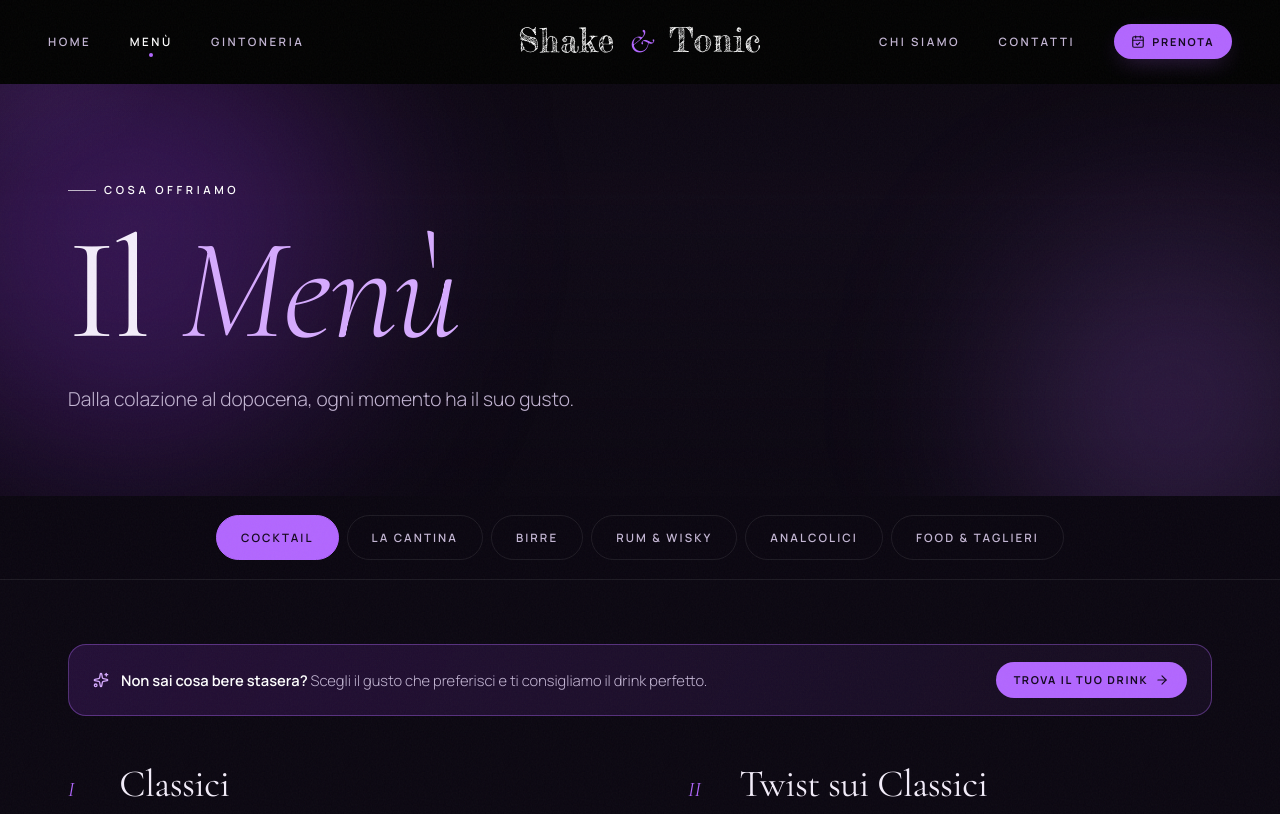
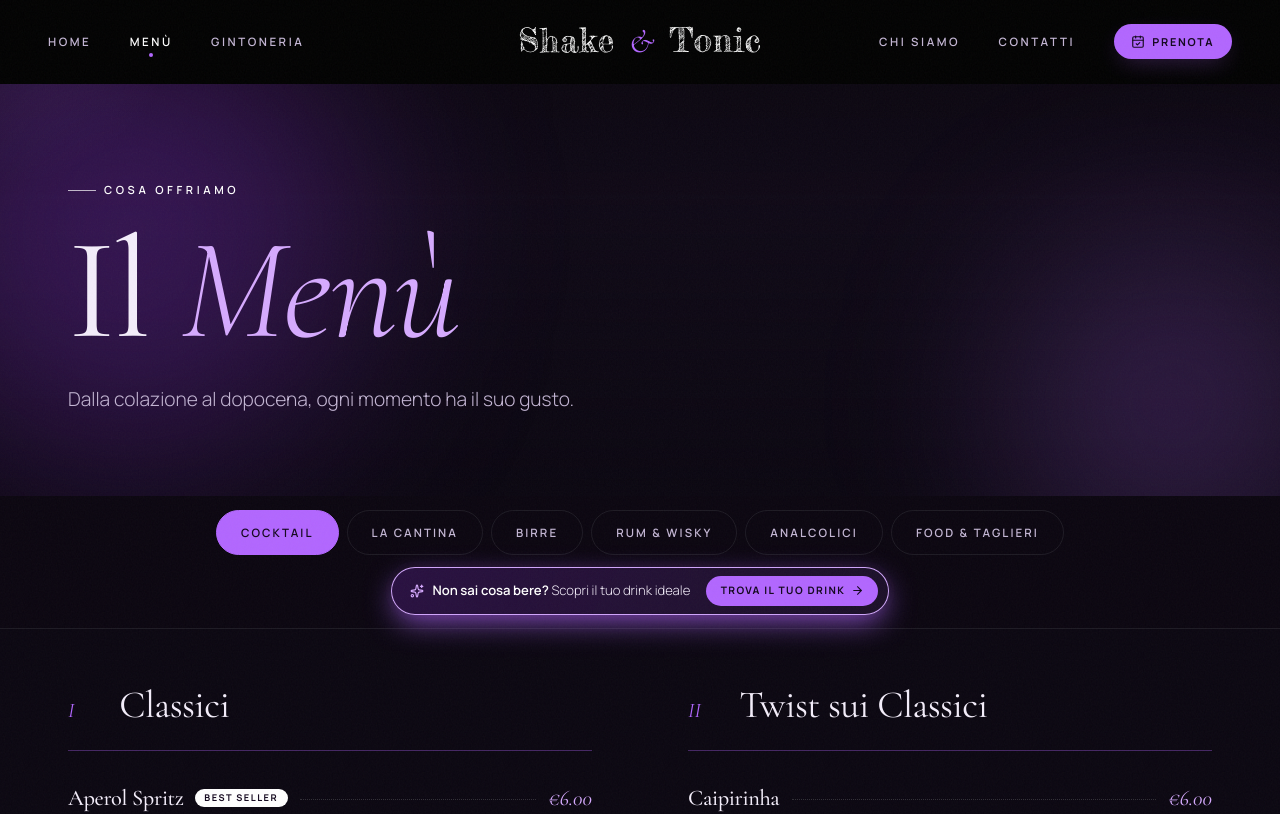
Before and after one commit to BarattoGo/Mirko, a React (Vite) app: page /menu in a window 1280 px wide. Shown: the top 814 px of the page. Built offline with nearby package versions, Linux system fonts and the light colour scheme.

Commit message:
✨ Sposta 'Non sai cosa bere?' nella barra sticky sotto l'header con effetto pulsante

```diff
--- a/src/index.css
+++ b/src/index.css
@@ -901,10 +901,10 @@ h1 em, h2 em, h3 em { font-style: italic; font-weight: 300; color: var(--violet-
 .menu-page { padding-top: 0; }
 .menu-tabs-wrap {
   position: sticky; top: 68px; z-index: 50;
-  padding: 1.2rem 0;
-  margin-bottom: 4rem;
-  background: rgba(10, 6, 16, 0.85);
-  backdrop-filter: blur(16px); -webkit-backdrop-filter: blur(16px);
+  padding: 0.9rem 0 0.85rem;
+  margin-bottom: 3.5rem;
+  background: rgba(10, 6, 16, 0.9);
+  backdrop-filter: blur(18px); -webkit-backdrop-filter: blur(18px);
   border-bottom: 1px solid var(--line);
 }
 .menu-tabs {
@@ -923,32 +923,48 @@ h1 em, h2 em, h3 em { font-style: italic; font-weight: 300; color: var(--violet-
 .menu-tab:hover { color: var(--white); border-color: var(--line-2); }
 .menu-tab.active { background: var(--violet); border-color: var(--violet); color: #12061d; }
 
+.menu-sticky-bar {
+  max-width: var(--max);
+  margin: 0.7rem auto 0;
+  padding: 0 1.25rem;
+  display: flex;
+  justify-content: center;
+}
 .menu-matcher-callout {
-  display: flex;
+  display: inline-flex;
   align-items: center;
   justify-content: space-between;
-  gap: 1.25rem;
-  flex-wrap: wrap;
-  padding: 1.05rem 1.5rem;
-  margin-bottom: 3rem;
-  border-radius: 18px;
-  border: 1px solid rgba(178, 102, 255, 0.38);
-  background: linear-gradient(120deg, rgba(123, 44, 191, 0.22), rgba(178, 102, 255, 0.06));
+  gap: 1rem;
+  padding: 0.5rem 0.6rem 0.5rem 1.1rem;
+  border-radius: 100px;
+  border: 1px solid rgba(178, 102, 255, 0.5);
+  background: linear-gradient(120deg, rgba(123, 44, 191, 0.28), rgba(178, 102, 255, 0.1));
+  animation: matcherPulse 2.6s ease-in-out infinite;
   transition: transform 0.3s var(--ease), border-color 0.3s, background 0.3s;
+}
+@keyframes matcherPulse {
+  0%, 100% {
+    box-shadow: 0 0 0 0 rgba(178, 102, 255, 0.45), 0 6px 24px -6px rgba(123, 44, 191, 0.45);
+    border-color: rgba(178, 102, 255, 0.45);
+  }
+  50% {
+    box-shadow: 0 0 0 6px rgba(178, 102, 255, 0), 0 10px 30px -4px rgba(178, 102, 255, 0.75);
+    border-color: var(--violet-light);
+  }
 }
 @media (hover: hover) {
   .menu-matcher-callout:hover {
-    transform: translateY(-2px);
-    border-color: var(--violet);
-    background: linear-gradient(120deg, rgba(123, 44, 191, 0.32), rgba(178, 102, 255, 0.12));
+    transform: translateY(-1px);
+    border-color: var(--violet-light);
+    background: linear-gradient(120deg, rgba(123, 44, 191, 0.42), rgba(178, 102, 255, 0.18));
   }
 }
 .menu-matcher-text {
   display: inline-flex;
   align-items: center;
-  gap: 0.75rem;
-  font-size: 0.92rem;
-  color: var(--muted);
+  gap: 0.55rem;
+  font-size: 0.82rem;
+  color: var(--text);
   font-weight: 300;
 }
 .menu-matcher-text svg {
@@ -962,14 +978,14 @@ h1 em, h2 em, h3 em { font-style: italic; font-weight: 300; color: var(--violet-
 .menu-matcher-cta {
   display: inline-flex;
   align-items: center;
-  gap: 0.45rem;
-  padding: 0.55rem 1.1rem;
+  gap: 0.35rem;
+  padding: 0.42rem 0.9rem;
   border-radius: 100px;
   background: var(--violet);
   color: #12061d;
-  font-size: 0.68rem;
+  font-size: 0.64rem;
   font-weight: 700;
-  letter-spacing: 0.15em;
+  letter-spacing: 0.14em;
   text-transform: uppercase;
   white-space: nowrap;
 }
@@ -1584,8 +1600,11 @@ h1 em, h2 em, h3 em { font-style: italic; font-weight: 300; color: var(--violet-
 @media (max-width: 600px) {
   :root { --nav-h: 72px; }
   .navbar.scrolled { height: 64px; }
-  .menu-tabs-wrap { top: 64px; }
+  .menu-tabs-wrap { top: 64px; padding: 0.7rem 0 0.65rem; }
   .menu-tabs { justify-content: flex-start; }
+  .menu-matcher-callout { width: 100%; padding: 0.42rem 0.45rem 0.42rem 0.85rem; gap: 0.5rem; }
+  .menu-matcher-text { font-size: 0.74rem; gap: 0.45rem; }
+  .menu-matcher-cta { padding: 0.38rem 0.75rem; font-size: 0.6rem; }
   .hero-bottom { grid-template-columns: 1fr; justify-items: center; }
   .hero-bottom > span { display: none; }
   .hero-cta-group { flex-direction: column; width: 100%; max-width: 320px; }
--- a/src/pages/Menu.jsx
+++ b/src/pages/Menu.jsx
@@ -49,21 +49,23 @@ const MenuPage = () => {
               </button>
             ))}
           </div>
+
+          <div className="menu-sticky-bar">
+            <Link to="/gintoneria#matcher" className="menu-matcher-callout">
+              <span className="menu-matcher-text">
+                <Sparkles size={14} />
+                <span>
+                  <strong>Non sai cosa bere?</strong> Scopri il tuo drink ideale
+                </span>
+              </span>
+              <span className="menu-matcher-cta">
+                Trova il tuo drink <ArrowRight size={13} />
+              </span>
+            </Link>
+          </div>
         </div>
 
         <div className="container">
-          <Link to="/gintoneria#matcher" className="menu-matcher-callout">
-            <span className="menu-matcher-text">
-              <Sparkles size={16} />
-              <span>
-                <strong>Non sai cosa bere stasera?</strong> Scegli il gusto che preferisci e ti consigliamo il drink perfetto.
-              </span>
-            </span>
-            <span className="menu-matcher-cta">
-              Trova il tuo drink <ArrowRight size={14} />
-            </span>
-          </Link>
-
           {MENU_TABS.map((t) => {
             const isActive = tab === t.id;
             const sections = GROUPED_MENU[t.id];
```
